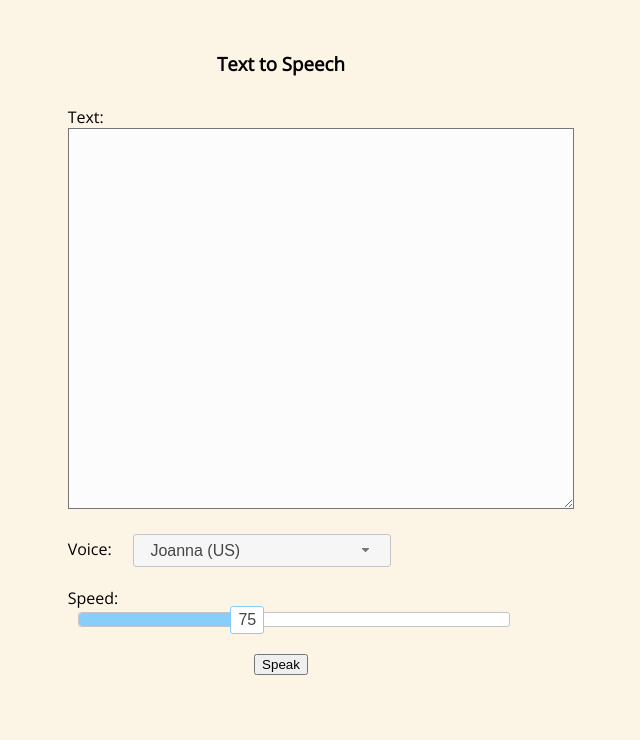
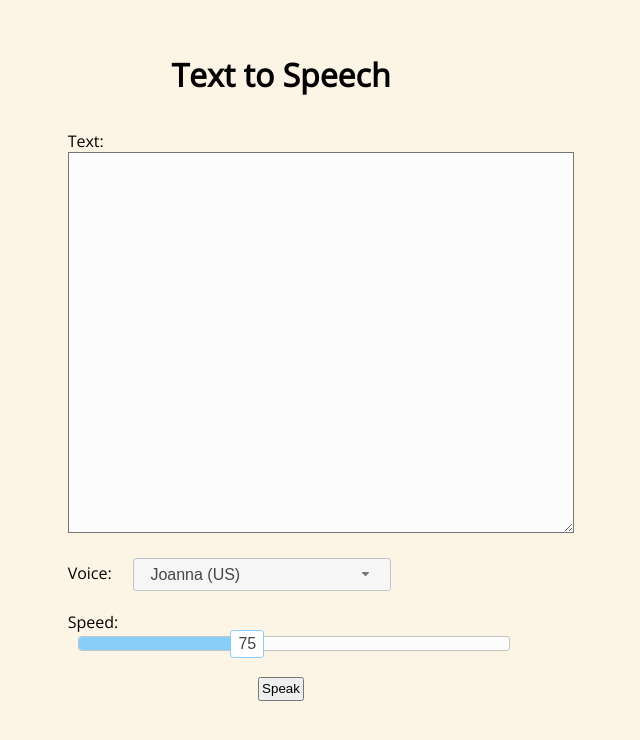
Before and after one commit to JackOfSpade/jackwu_ca, a Django app: page /text_speech/ in a window 1280 px wide. Shown: the top 740 px of the page, without its empty margins (359-999 px from the left). Run offline with Django 3.2, Linux system fonts and the light colour scheme; some libraries are stand-ins or nearby versions.

Commit message:
css edits

```diff
--- a/text_speech/static/text_speech/index.css
+++ b/text_speech/static/text_speech/index.css
@@ -65,6 +65,7 @@ option {
 #speed{
     width: 430px;
     outline: 0 none !important;
+    background: #fcfcfc;
 }
 
 #speed .ui-slider-range {
@@ -107,3 +108,7 @@ option {
 audio:focus {
     outline: none;
 }
+
+#speech{
+    padding: 2.5px;
+}
--- a/text_speech/templates/text_speech/index.html
+++ b/text_speech/templates/text_speech/index.html
@@ -24,7 +24,7 @@
             <div class="grid">
                 <div></div>
                 <div class="center">
-                    <h3>Text to Speech</h3>
+                    <h1>Text to Speech</h1>
                 </div>
                 <div></div>
 
```
